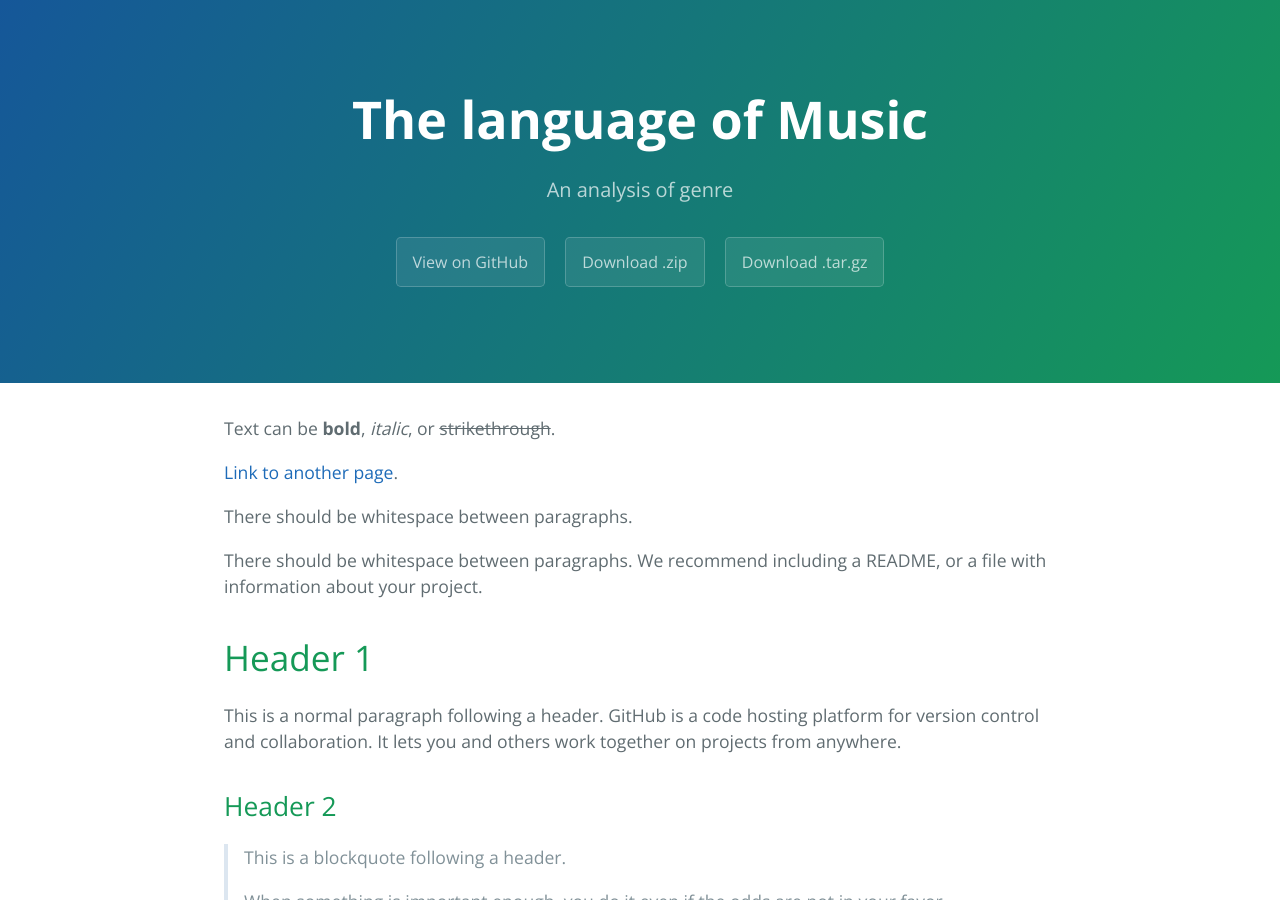
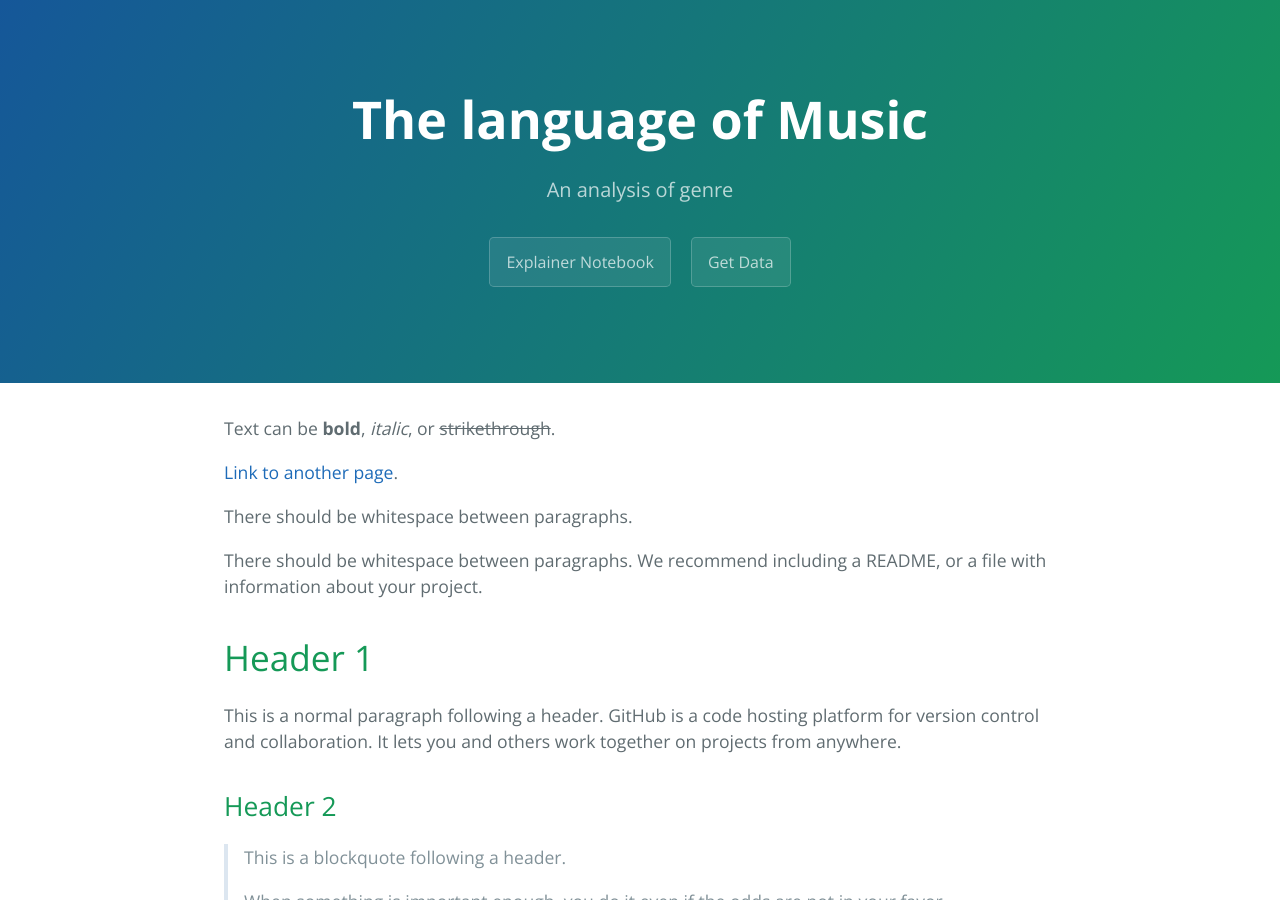
Before and after one commit to TheLanguageOfMusic/SocialGraphs, a Jekyll site: the page built from index.md, in a window 1280 px wide and 900 px high. Built offline with Jekyll 4.4.1, drawn with Linux system fonts in a browser that asks for light colours.

Commit message:
Update default.html

```diff
--- a/_layouts/default.html
+++ b/_layouts/default.html
@@ -18,12 +18,10 @@
     <header class="page-header" role="banner">
       <h1 class="project-name">{{ page.title | default: site.title | default: site.github.repository_name }}</h1>
       <h2 class="project-tagline">{{ page.description | default: site.description | default: site.github.project_tagline }}</h2>
-      {% if site.github.is_project_page %}
-        <a href="{{ site.github.repository_url }}" class="btn">View on GitHub</a>
-      {% endif %}
+
       {% if site.show_downloads %}
-        <a href="{{ site.github.zip_url }}" class="btn">Download .zip</a>
-        <a href="{{ site.github.tar_url }}" class="btn">Download .tar.gz</a>
+        <a href="https://nbviewer.org/github/TheLanguageOfMusic/SocialGraphs/blob/main/code/project_julius.ipynb" class="btn">Explainer Notebook</a>
+        <a href="https://drive.google.com/drive/folders/121j5cVK8jS9F-RIRD84YaGZYDMvBw0IM?usp=sharing" class="btn">Get Data</a>
       {% endif %}
     </header>
 
```
